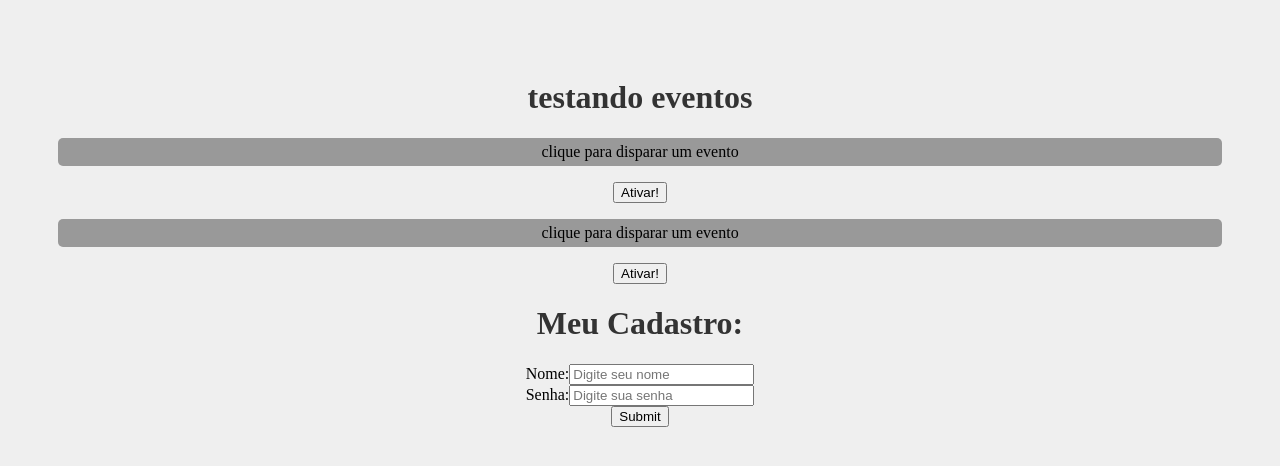
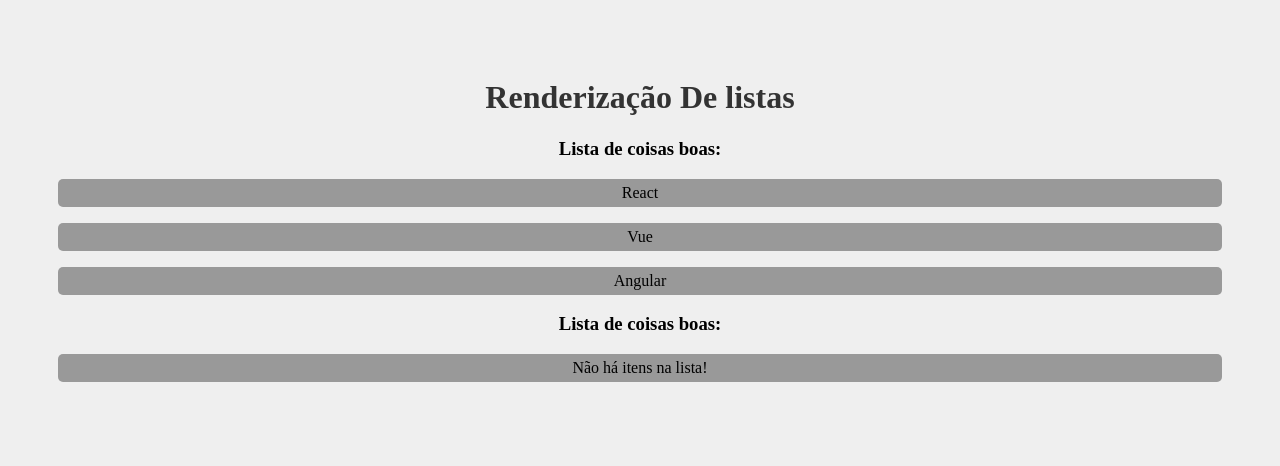
Before and after one commit to MiguelHenriqueO/CursoReact, a React (Create React App) app in the folder my-app/: page / in a window 1280 px wide. Shown: the top 466 px of the page. Built offline with nearby package versions, Linux system fonts and the light colour scheme.

Commit message:
aula 10 a 13

```diff
--- a/my-app/src/App.js
+++ b/my-app/src/App.js
@@ -1,16 +1,18 @@
 import './App.css';
-import Evento from './components/Evento';
-import Form from './components/Form';
+import OutraLista from './components/Outralista';
+
+
 
 function App() {
+
+  const meusItens = ['React', 'Vue', 'Angular']
 
   return (
     <div className="App">
 
-      <h1>testando eventos</h1>
-      <Evento numero="1"/>
-      <Evento numero="2"/>
-      <Form />
+      <h1>Renderização De listas</h1>
+      <OutraLista itens={meusItens}/>
+      <OutraLista itens={''}/>
 
     </div>
   );
--- a/my-app/src/components/Evento.js
+++ b/my-app/src/components/Evento.js
@@ -1,12 +1,21 @@
-function Evento({numero}) {
+import Button from "./Evento/Button"
+
+function Evento() {
 
     function meuEvento(){
-        console.log(`opa, fui ativado! ${numero}`)
+        console.log(`Ativando primeiro Evento!`)
     }
+
+    function segundoEvento() {
+        console.log(`Ativando segundo Evento`)
+    }
+
     return (
         <div>
             <p>clique para disparar um evento</p>
-            <button onClick={meuEvento}>Ativar!</button>
+            <Button event={meuEvento} text="PrimeiroEvento"/>
+            <Button event={segundoEvento} text="segundoEvento"/>
+
         </div>
     )
 }
--- /dev/null
+++ b/my-app/src/components/Evento/Button.js
@@ -0,0 +1,5 @@
+function Button(props){
+    return <button onClick={props.event}>{props.text}</button>
+}
+
+export default Button
--- /dev/null
+++ b/my-app/src/components/Outralista.js
@@ -0,0 +1,17 @@
+function OutraLista({itens}) {
+
+    return(
+        <>
+            <h3>Lista de coisas boas:</h3>
+            {itens.length > 0 ? (
+                itens.map((item, index) => (<p key={index}>{item}</p>
+            ))) : (
+                <p>Não há itens na lista!</p>
+            )}
+
+
+        </>
+    )
+}
+
+export default OutraLista
```
Also changed, not shown: my-app/src/components/Condicional.js (added, +39 -0 lines).
